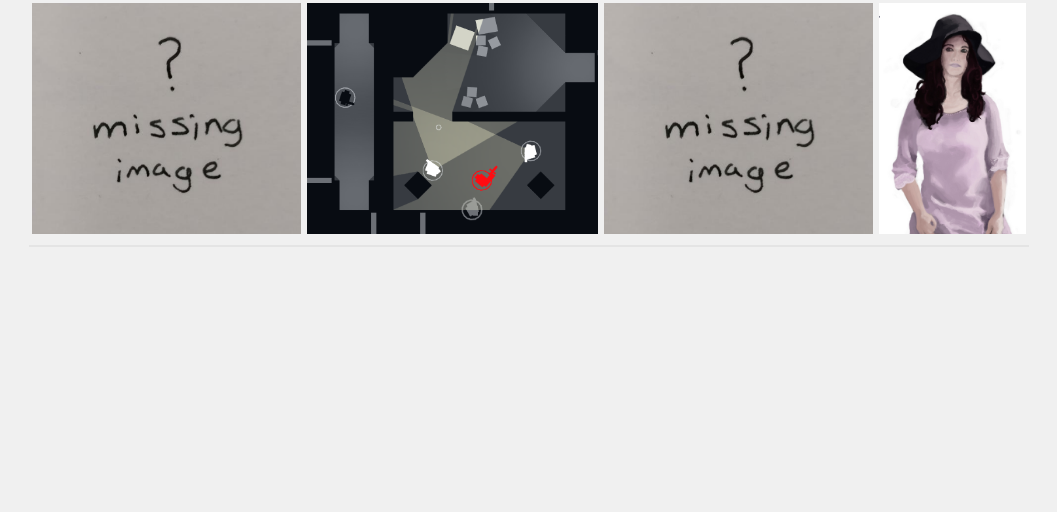
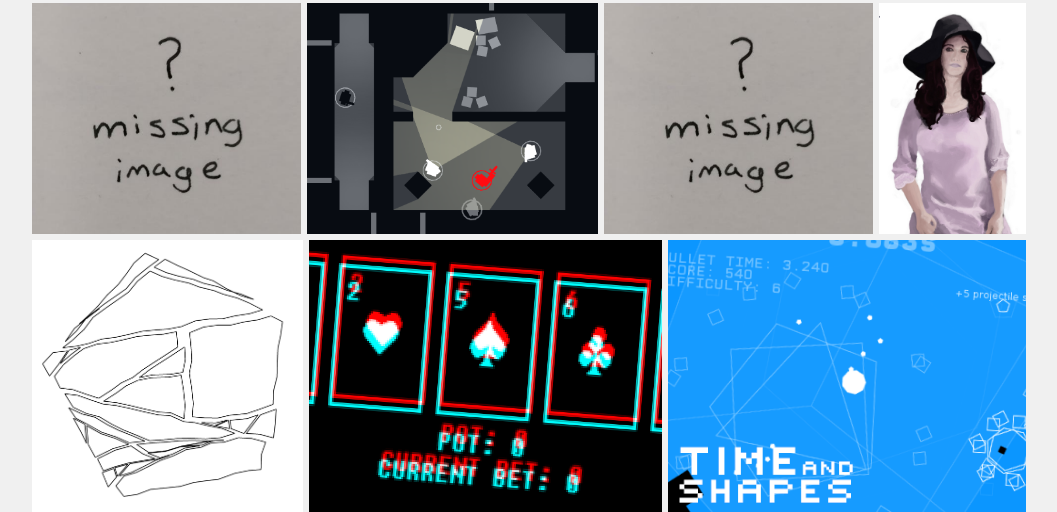
Before and after one commit to adrian-alberto/new-webby, a PHP site: page / in a window 1280 px wide. Shown: the part 1231-1743 px from the top of the page, without its empty margins (111-1168 px from the left). Before the commit the page ends 1465 px from the top, so only its background shows below. Run offline with PHP 8.4, Linux system fonts and the light colour scheme.

Commit message:
proper deletes, off-by-1 last-row error

```diff
--- a/css/index.css
+++ b/css/index.css
@@ -52,3 +52,16 @@
 	margin:3px;
 	background-size:cover;
 }
+
+.tray
+{
+	display:none;
+	background-color:#bfbfbf;
+	margin: 3px;
+	padding: 10px;
+}
+
+#currentTray
+{
+	display:block;
+}
--- a/index.php
+++ b/index.php
@@ -43,11 +43,9 @@ $folders = scandir($dir);
 $thumbs = array(); //We changed this to use the id instead of thumbs, fix later
 $ratios = array();
 foreach ($folders as $i => $folder) {
-	#echo $folder . "<br>";
 	$thumbname = "thumb.png";
 	$thumbpath = "$dir$folder/$thumbname";
 	if (is_file($thumbpath)) {
-		#echo $thumbpath . "<br>";
 		$size = getimagesize($dir.$folder."/".$thumbname);
 		$w = $size[0];
 		$h = $size[1];
@@ -86,7 +84,17 @@ foreach ($thumbs as $i => $thumbpath) {
 	array_push($currentRow, $thumbpath);
 	array_push($currentRowRatios, $ratio);
 }
-
+if (sizeof($currentRow) > 0) {
+	echo "<div class=\"portfoliorow\">";
+	foreach ($currentRow as $j => $tp) {
+		$rj = $currentRowRatios[$j];
+		makeButton("/",$tp, 100.0*$rj/$totalRatio, $rj) ;
+	}
+	echo "<div class=\"tray\"></div></div>";
+	$totalRatio = 0.0;
+	$currentRow = array();
+	$currentRowRatios = array();
+}
 
 ?>
 
```
Also changed, not shown: test.md (deleted, +0 -7 lines), cms/cobalism/thumb_cobalism.png (deleted), cms/coloroverlayspam/thumb_coloroverlayspam.png (deleted), cms/connect4/thumb_connect4.png (deleted), cms/consolas_rogue/thumb_consolas_rogue.png (deleted), cms/crossview/thumb_crossview.png (deleted), cms/happyplace/thumb_happyplace.png (deleted), cms/isotribes/thumb_isotribes.png (deleted), cms/kittyhawk2d/thumb_kittyhawk2d.png (deleted), cms/pblady/thumb_pblady.png (deleted), cms/robotmp/thumb_robotmp.png (deleted), cms/stabby/thumb_stabby.png (deleted), cms/sundress/thumb_sundress.png (deleted), cms/textasholdem/thumb_textasholdem.png (deleted), 1 more files.
